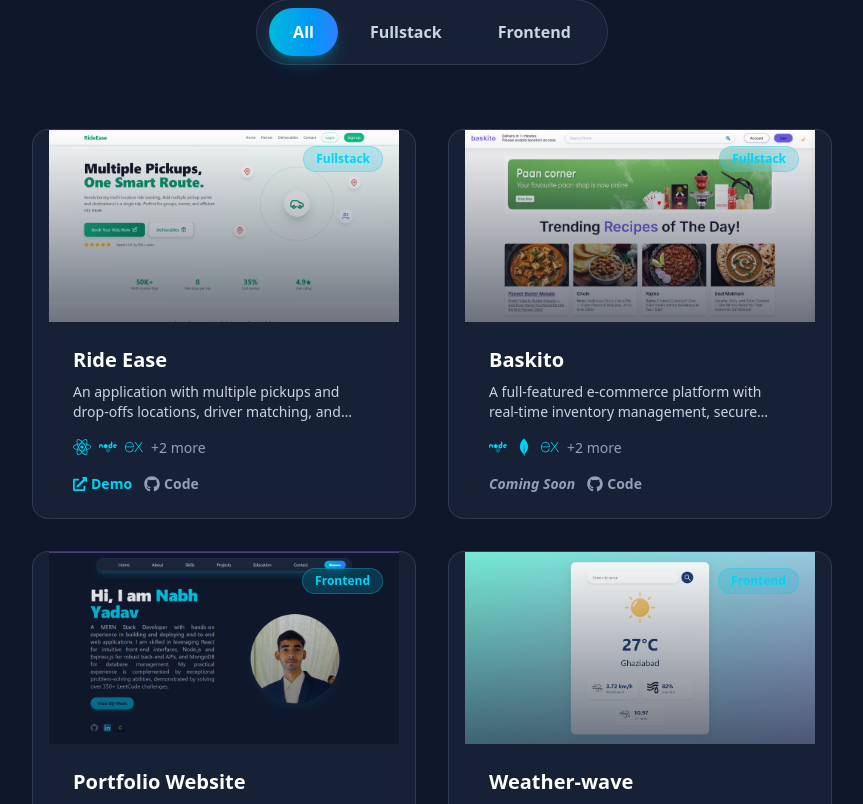
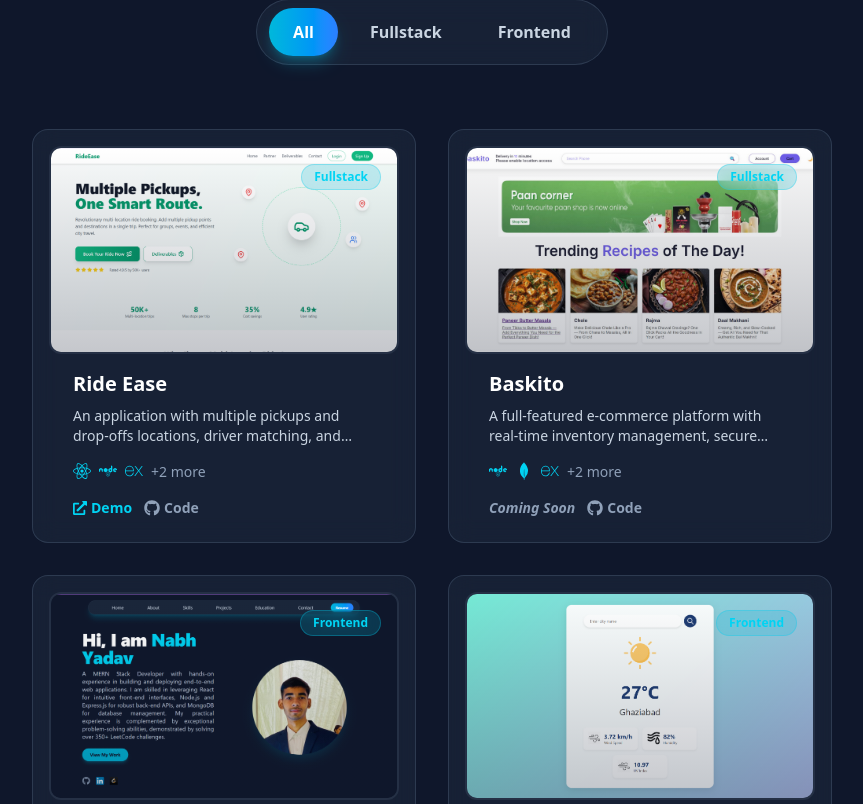
Before and after one commit to Nabhyadav6829/Portfolio, a React (Vite) app: page / in a window 1280 px wide. Shown: the part 3016-3820 px from the top of the page, without its empty margins (208-1071 px from the left). Built offline with nearby package versions, Linux system fonts and the light colour scheme.

Commit message:
udated project images

```diff
--- a/src/components/Projects.jsx
+++ b/src/components/Projects.jsx
@@ -116,27 +116,38 @@
           {filteredProjects.map((project) => (
             <div
               key={project.id}
-              className="group relative bg-slate-800/60 backdrop-blur-md rounded-2xl border border-slate-600/50 overflow-hidden hover:transform hover:scale-105 transition-all duration-300 hover:shadow-xl hover:shadow-cyan-500/20 w-full max-w-sm px-4 sm:w-1/2 lg:w-1/3"
+              className="group relative bg-slate-800/60 backdrop-blur-md rounded-2xl border border-slate-600/50 overflow-hidden transition-all duration-300 hover:shadow-xl hover:shadow-cyan-500/20 w-full max-w-sm px-4 sm:w-1/2 lg:w-1/3"
               onMouseEnter={() => setHoveredProject(project.id)}
               onMouseLeave={() => setHoveredProject(null)}
             >
               {/* Project Image */}
-              <div className="relative h-48 overflow-hidden">
+              <div className="relative h-52 overflow-hidden rounded-xl mt-4 mb-4 border-2 border-slate-600/30">
                 <img
                   src={project.image}
                   alt={project.title}
-                  className="w-full h-full object-cover transition-transform duration-500 group-hover:scale-110"
+                  className={`w-full h-full object-cover transition-all duration-500 rounded-lg ${
+                    hoveredProject === project.id
+                      ? 'transform scale-110 shadow-2xl shadow-cyan-500/30'
+                      : ''
+                  }`}
                 />
-                <div className="absolute inset-0 bg-gradient-to-t from-slate-900 to-transparent opacity-60"></div>
+                <div className="absolute inset-0 bg-gradient-to-t from-slate-900/40 to-transparent opacity-60 rounded-lg"></div>
 
                 {/* Category Badge */}
                 <span className="absolute top-4 right-4 px-3 py-1 bg-cyan-500/20 backdrop-blur-md text-cyan-400 rounded-full text-xs font-semibold border border-cyan-400/30 capitalize">
                   {project.category}
                 </span>
+
+                {/* Image Popup Effect on Hover - Blue shade removed */}
+                <div className={`absolute inset-0 rounded-lg transition-all duration-300 ${
+                  hoveredProject === project.id ? 'opacity-100' : 'opacity-0'
+                }`}>
+                  <div className="absolute inset-0 border-2 border-cyan-400/50 rounded-lg animate-pulse"></div>
+                </div>
               </div>
 
               {/* Project Content */}
-              <div className="p-6">
+              <div className="p-6 pt-0">
                 <h4 className="text-xl font-bold text-white mb-2 group-hover:text-cyan-400 transition-colors">
                   {project.title}
                 </h4>
@@ -193,8 +204,8 @@
                 </div>
               </div>
 
-              {/* Hover Overlay */}
-              <div className={`absolute inset-0 bg-gradient-to-t from-cyan-500/10 to-blue-500/10 pointer-events-none transition-opacity duration-300 ${
+              {/* Hover Overlay - Blue gradient removed */}
+              <div className={`absolute inset-0 pointer-events-none transition-opacity duration-300 rounded-2xl ${
                 hoveredProject === project.id ? 'opacity-100' : 'opacity-0'
               }`}></div>
             </div>
```
